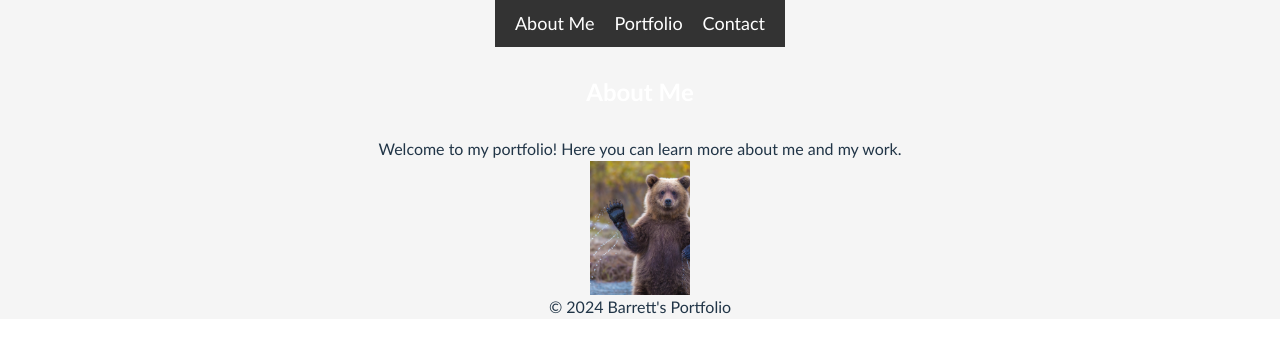
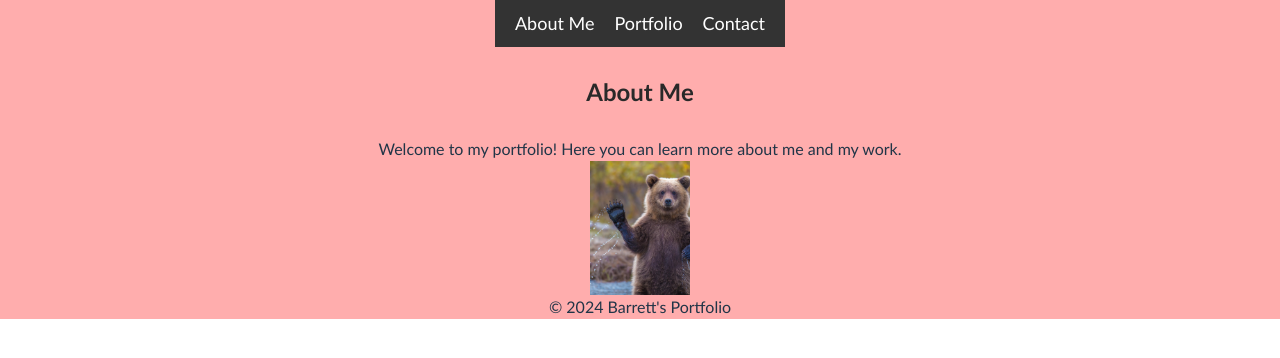
Before and after one commit to bmist41/Portfolio-M20, a React (Vite) app: page / in a window 1280 px wide. Shown: the top 358 px of the page. Built offline with nearby package versions, Linux system fonts and the light colour scheme.

Commit message:
Background

```diff
--- a/src/App.css
+++ b/src/App.css
@@ -7,12 +7,12 @@
 }
 
 body {
-  background-color: whitesmoke;
+  background-color: rgb(255, 173, 173);
 }
 
 h1 {
   margin: 32px 0;
-  color: #fff;
+  color: #292929;
   font-size: 24px;
 }
 
```
